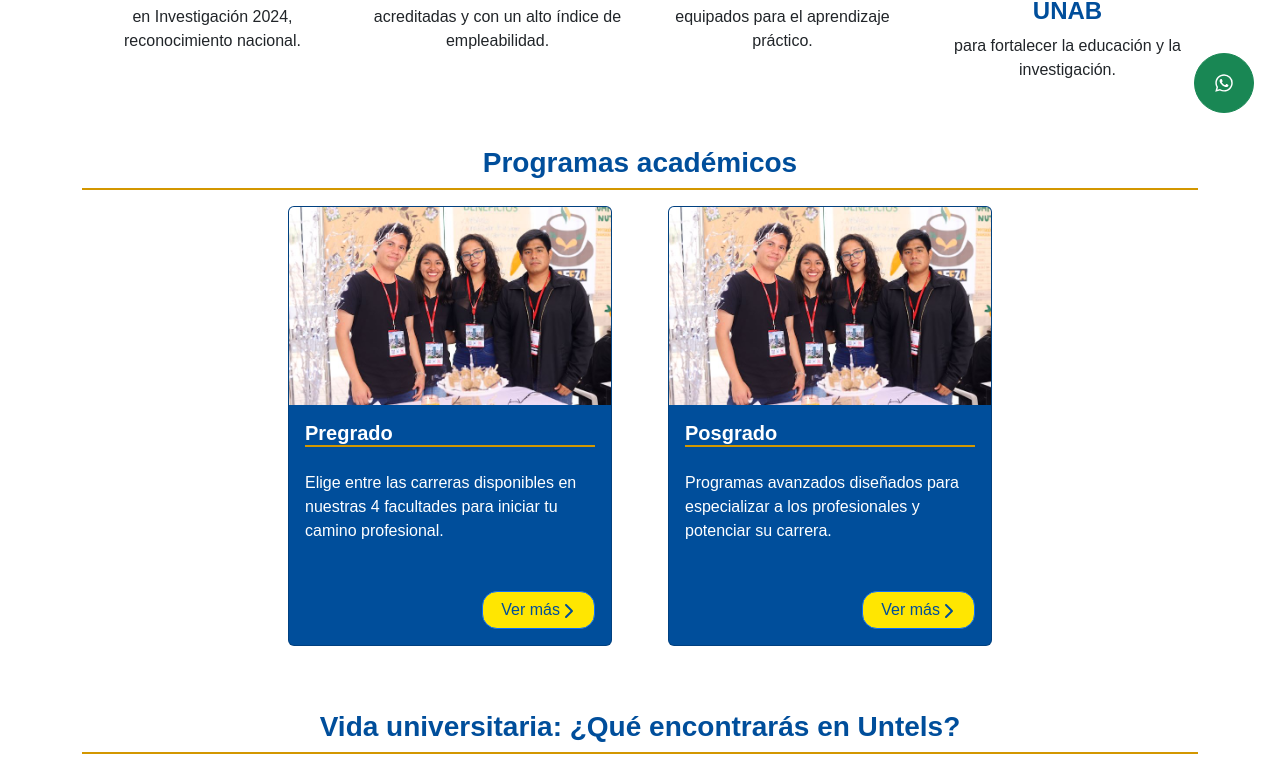
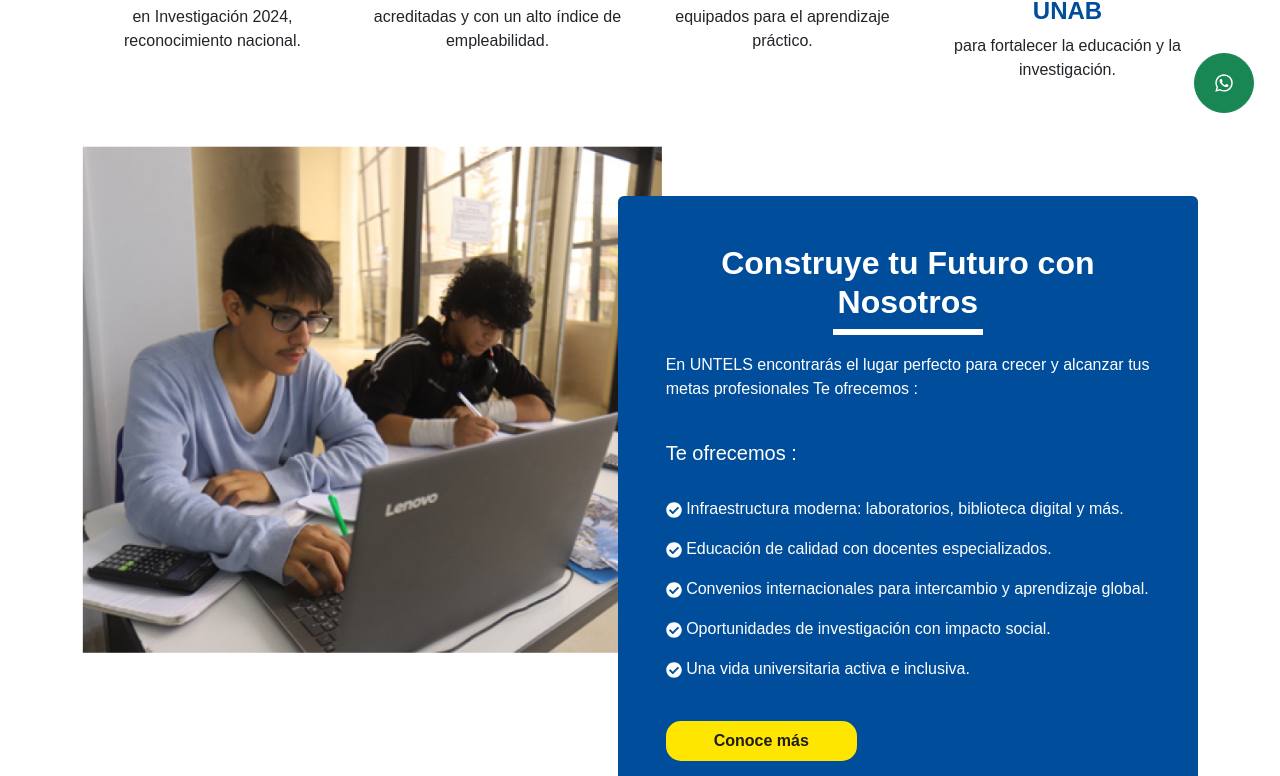
Before and after one commit to SergioCallanPerez/UntelsWebFrontend, a React (Vite) app: page /campus in a window 1280 px wide. Shown: the part 671-1447 px from the top of the page. Built offline with nearby package versions, Linux system fonts and the light colour scheme; a web font is replaced by a local one.

Commit message:
Add Benefits section with content and styling; update main layout

```diff
--- a/src/main/pages/main/index.jsx
+++ b/src/main/pages/main/index.jsx
@@ -6,12 +6,14 @@ import Experiences from "./sections/experiences.jsx";
 import Achievements from "./sections/achievements.jsx";
 import AcademicPrograms from "./sections/academic_programs.jsx";
 import CampusLife from "./sections/campus_life.jsx";
+import Benefits from "./sections/benefits.jsx";
 
 export default function Main() {
   return (
     <main className="d-flex flex-column gap-5 pb-5">
       <MainCarousel />
       <Achievements />
+      <Benefits />
       <AcademicPrograms />
       <CampusLife />
       <Announcements />
--- /dev/null
+++ b/src/main/pages/main/sections/benefits.jsx
@@ -0,0 +1,61 @@
+import React from "react";
+import { Container, Card, Button } from "react-bootstrap";
+import { isMobile } from "react-device-detect";
+import { FaCheckCircle } from "react-icons/fa";
+import benefits_img from "@/assets/benefits.png";
+import "@/styles/benefits.css";
+
+export default function Benefits() {
+
+  return (
+    <section>
+      <Container >
+        <div className="benefits-container">
+        <img src={benefits_img} className="benefits-img" />
+          <Card className="primary benefits-card border-0">
+            <Card.Body className="d-flex m-5 p-0 gap-4 flex-column justify-content-center">
+              <h2 className="with-underline text-center">
+                <b>Construye tu Futuro con Nosotros</b>
+              </h2>
+              <p>
+                En UNTELS encontrarás el lugar perfecto para crecer y alcanzar
+                tus metas profesionales Te ofrecemos :
+              </p>
+              <h5>
+                Te ofrecemos :
+              </h5>
+              <div>
+                <p>
+                  <FaCheckCircle /> Infraestructura moderna: laboratorios,
+                  biblioteca digital y más.
+                </p>
+                <p>
+                  <FaCheckCircle /> Educación de calidad con docentes
+                  especializados.
+                </p>
+                <p>
+                  <FaCheckCircle /> Convenios internacionales para intercambio y
+                  aprendizaje global.
+                </p>
+                <p>
+                  <FaCheckCircle /> Oportunidades de investigación con impacto
+                  social.
+                </p>
+                <p>
+                  <FaCheckCircle /> Una vida universitaria activa e inclusiva.
+                </p>
+              </div>
+              <Button
+                className={`btn-on-primary me-auto px-5 py-2 ${
+                  isMobile ? "mobile" : ""
+                }`}
+              >
+                <b>Conoce más</b>
+              </Button>
+            </Card.Body>
+          </Card>
+        </div>
+      </Container>
+    </section>
+  );
+}
--- /dev/null
+++ b/src/main/styles/benefits.css
@@ -0,0 +1,29 @@
+.benefits-container {
+  position: relative;
+}
+
+.benefits-img {
+  position: absolute;
+  top: -50px;
+  width: 52%;
+}
+
+.benefits-card {
+  width: 52%;
+  margin-left: auto;
+  margin-top: 50px;
+  right: 0;
+}
+
+@media (max-width: 768px) {
+  .benefits-img {
+    position: static;
+    width: 100%;
+  }
+
+  .benefits-card {
+    width: 100%;
+    margin-top: 0;
+    border-radius: 0;
+  }
+}
--- a/src/main/styles/root.css
+++ b/src/main/styles/root.css
@@ -59,7 +59,7 @@
 
 .secondary-title {
   background-color: var(--untels-yellow);
-  color: var(--on-background-title)
+  color: var(--on-background-title);
 }
 
 .background {
@@ -93,7 +93,7 @@
   color: var(--untels-black);
   border: none;
   border-radius: 15px;
-  transition: transform ease .5s;
+  transition: transform ease 0.5s;
 }
 
 .btn-on-primary:hover {
@@ -188,6 +188,22 @@ a {
   border-bottom: none;
 }
 
+.with-underline {
+  position: relative;
+  display: inline-block;
+}
+
+.with-underline::after {
+  content: "";
+  position: absolute;
+  top: 110%;
+  width: 150px;
+  height: 6px;
+  background-color: currentColor;
+  left: 50%;
+  transform: translateX(-50%)
+}
+
 @media (max-width: 768px) {
   .with-auto-divider-on-primary {
     border-right: none;
```
Also changed, not shown: src/main/assets/benefits.png (added).
